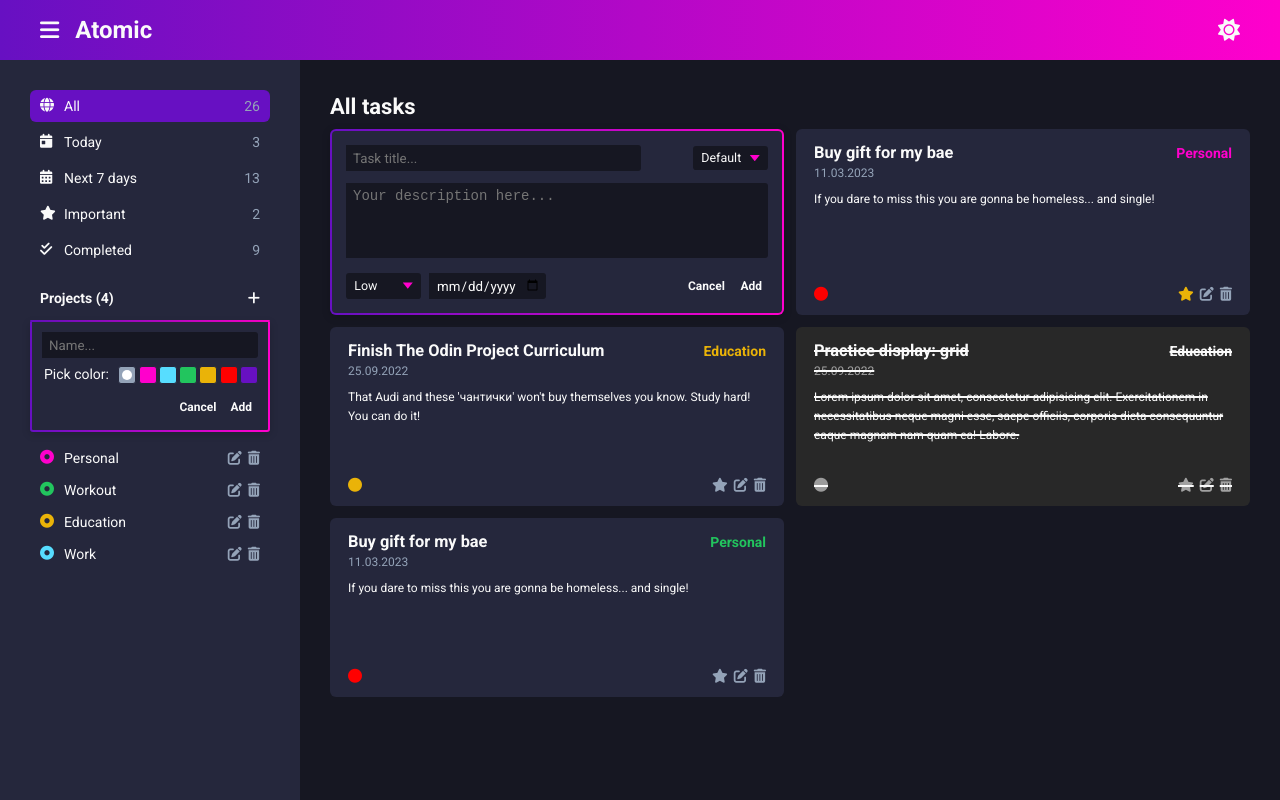
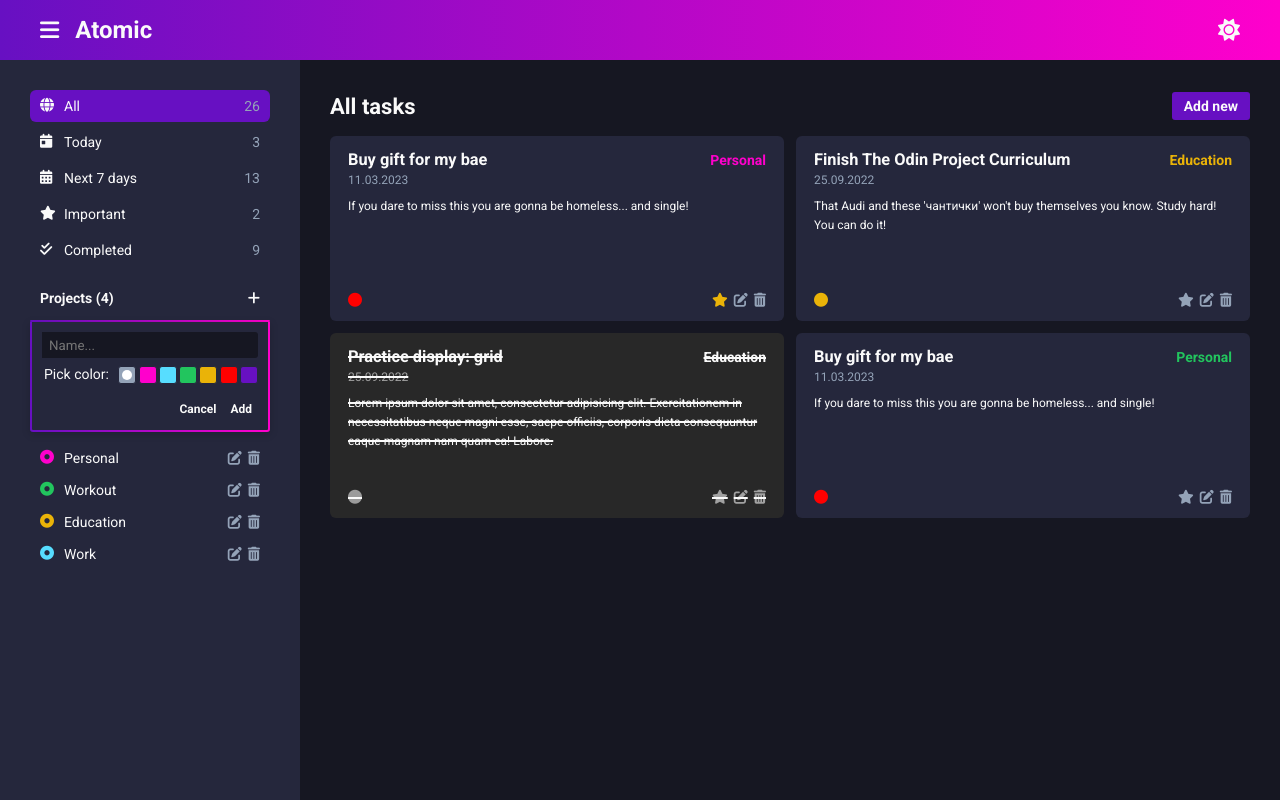
Before and after one commit to GDimitroff/atomic, a website built with webpack: page src/template.html in a window 1280 px wide. Both pictures are taken after a click on the icon 253 px from the left and 298 px from the top of the page. Built offline with nearby package versions, Linux system fonts and the light colour scheme.

Commit message:
Add header button, form animation, tweaks

```diff
--- a/src/index.js
+++ b/src/index.js
@@ -16,3 +16,9 @@ addNewProject.addEventListener('click', (e) => {
   const divNewProject = document.querySelector('.new-project');
   divNewProject.classList.toggle('show');
 });
+
+const newTaskForm = document.querySelector('.new-task-form');
+const addNewBtn = document.querySelector('.add-task-button');
+addNewBtn.addEventListener('click', (e) => {
+  newTaskForm.classList.toggle('show');
+});
--- a/src/main.css
+++ b/src/main.css
@@ -70,7 +70,8 @@ body.light .fa-moon {
     var(--primary-purple) 0%,
     var(--primary-pink) 100%
   );
-  animation: slide-down 0.3s ease-in;
+  animation: slide-down 0.3s ease-in-out;
+  z-index: 2;
 }
 
 .header-left {
@@ -107,7 +108,8 @@ body.light .fa-moon {
   padding: 3rem;
   color: var(--text-color);
   background-color: var(--secondary-background-color);
-  animation: slide-right 0.8s ease-in;
+  animation: slide-right 0.8s ease-in-out;
+  z-index: 2;
 }
 
 .sidebar > .home {
@@ -336,7 +338,7 @@ button {
   color: var(--text-color);
   border: none;
   background-color: transparent;
-  padding: 0.4rem 0.6rem;
+  padding: 0.6rem 0.6rem;
   border-radius: 3px;
   cursor: pointer;
   transition: all 0.3s ease;
@@ -349,13 +351,33 @@ button:hover {
 .main {
   height: calc(100vh - 60px);
   margin-left: 300px;
-  padding: 3.4rem 3rem;
+  padding: 3.2rem 3rem;
   color: var(--text-color);
-  animation: slide-left 1s ease;
+  animation: slide-left 1s ease-in-out;
+}
+
+.tasks-header {
+  display: flex;
+  justify-content: space-between;
+  align-items: center;
+  margin-bottom: 1.6rem;
 }
 
 .tasks-title {
   font-size: 2.2rem;
+}
+
+.add-task-button {
+  font-size: inherit;
+  font-size: 1.4rem;
+  color: #fafafa;
+  padding: 0.6rem 1.2rem;
+  background-color: var(--primary-purple);
+}
+
+.add-task-button:hover,
+.add-task-button:active {
+  background-color: var(--primary-pink);
 }
 
 .tasks {
@@ -366,6 +388,7 @@ button:hover {
 }
 
 .task-card {
+  height: 185px;
   font-size: 1.4rem;
   padding: 1.4rem;
   background-color: var(--secondary-background-color);
@@ -385,7 +408,17 @@ button:hover {
   border-left: 4px solid var(--primary-purple);
 }
 
+.new-task-form {
+  display: none;
+}
+
+.new-task-form.show {
+  display: block;
+  animation: 0.6s slide-right ease-in-out;
+}
+
 .add-new-card {
+  height: 185px;
   font-size: 1.4rem;
   padding: 1.4rem;
   background-color: var(--secondary-background-color);
@@ -426,12 +459,15 @@ button:hover {
 
 .new-card-footer input[type='date'] {
   width: 55%;
-  padding: 5px;
+  padding: 14px 5px;
+  border-radius: 3px;
+  border-top-left-radius: 0px;
+  border-bottom-left-radius: 0px;
 }
 
 textarea {
   width: 100%;
-  min-height: 75px;
+  height: 70px;
   font-size: 1.4rem;
   padding: 5px;
   border: none;
@@ -469,7 +505,7 @@ select {
   width: 75px;
   border: 2px solid transparent;
   border-radius: 0.25em;
-  padding: 0.25em 0.5em;
+  padding: 0.4em 0.5em;
   font-size: 1.25rem;
   cursor: pointer;
   line-height: 1.1;
@@ -505,8 +541,7 @@ select:focus + .select-focus {
   top: -2px;
   left: -2px;
   right: -2px;
-  bottom: -2px;
-  border: 2px solid var(--primary-pink);
+  border: 1px solid var(--primary-pink);
   border-radius: inherit;
 }
 
@@ -625,10 +660,12 @@ select:focus + .select-focus {
 
 @keyframes slide-down {
   0% {
+    opacity: 0;
     transform: translateY(-100%);
   }
   100% {
     transform: translateY(0%);
+    opacity: 1;
   }
 }
 
--- a/src/template.html
+++ b/src/template.html
@@ -185,8 +185,16 @@
 
     <main class="main">
       <div class="tasks-container">
-        <h2 class="tasks-title">All tasks</h2>
-        <div class="tasks">
+        <header class="tasks-header">
+          <div class="tasks-header-left">
+            <h2 class="tasks-title">All tasks</h2>
+          </div>
+          <div class="tasks-header-right">
+            <button class="add-task-button">Add new</button>
+          </div>
+        </header>
+
+        <section class="tasks">
           <!-- Add new task form. Hidden by default -->
           <form class="new-task-form">
             <div class="add-new-card">
@@ -318,7 +326,7 @@
               </div>
             </div>
           </div>
-        </div>
+        </section>
       </div>
     </main>
 
```
